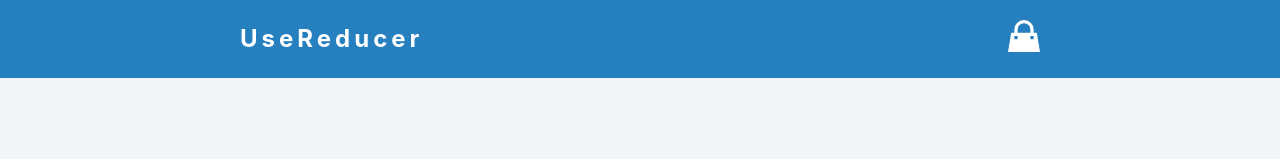
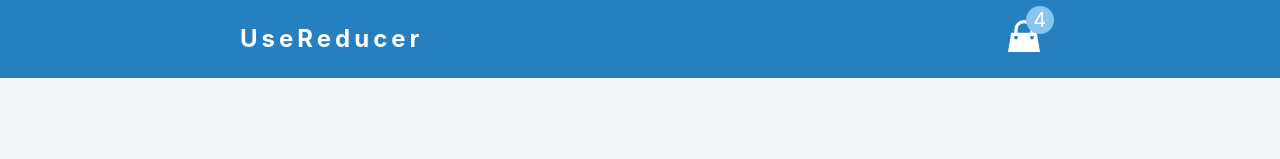
Before and after one commit to r-shirasu/cart_React_practice, a React (Create React App) app: page / in a window 1280 px wide. Shown: the top 159 px of the page. Built offline with nearby package versions, Linux system fonts and the light colour scheme.

Commit message:
右上にアイコン設置

```diff
--- a/src/App.js
+++ b/src/App.js
@@ -1,8 +1,9 @@
 import "./App.scss";
 import { Cart } from "./Cart.js";
-import React from "react";
+import React, { useState } from "react";
 
 export const App = () => {
+  const [amount, setAmount] = useState(4);
   return (
     <>
       <nav>
@@ -13,7 +14,7 @@ export const App = () => {
               <path d="M16 6v2h2l2 12H0L2 8h2V6a6 6 0 1 1 12 0zm-2 0a4 4 0 1 0-8 0v2h8V6zM4 10v2h2v-2H4zm10 0v2h2v-2h-2z" />
             </svg>
             <div className="amount-container">
-              <p className="total-amount"></p>
+              <p className="total-amount">{amount}</p>
             </div>
           </div>
         </div>
--- a/src/App.scss
+++ b/src/App.scss
@@ -90,6 +90,24 @@ nav {
         width: 2rem;
         fill: #fff;
       }
+
+      .amount-container {
+        position: absolute;
+        top: -0.85rem;
+        right: -0.85rem;
+        width: 1.75rem;
+        height: 1.75rem;
+        border-radius: 50%;
+        background: #85c6f4;
+        display: flex;
+        align-items: center;
+        justify-content: center;
+
+        p {
+          color: white;
+          font-size: 1.25rem;
+        }
+      }
     }
   }
 }
```
